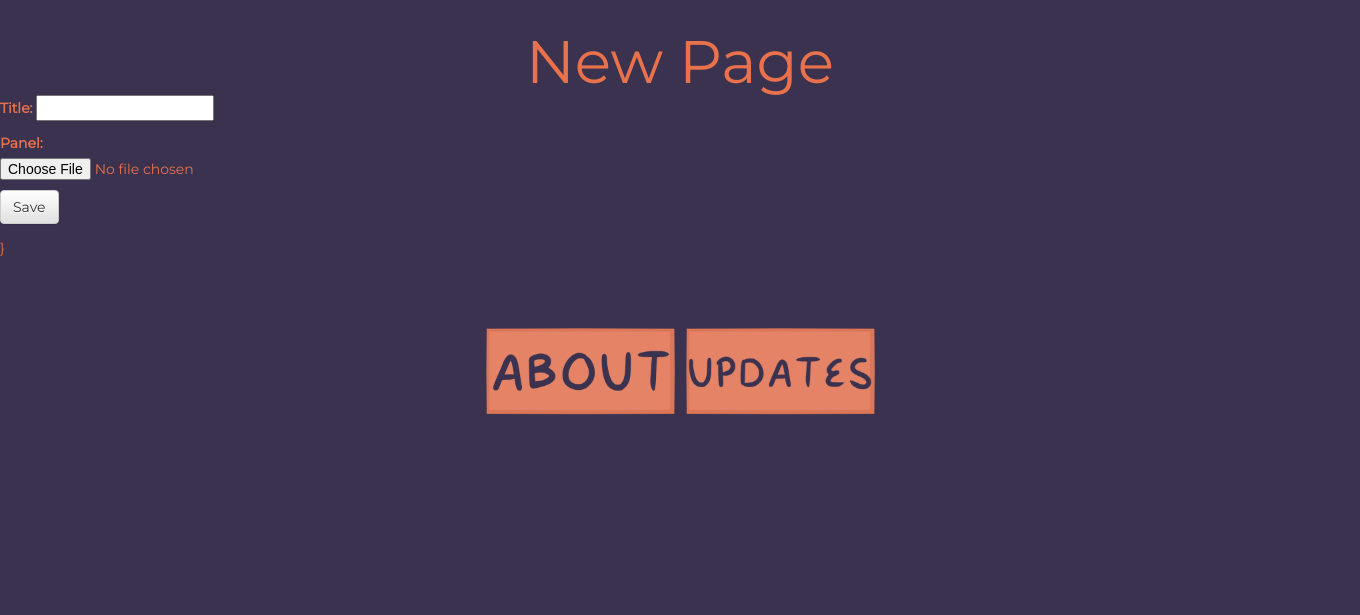
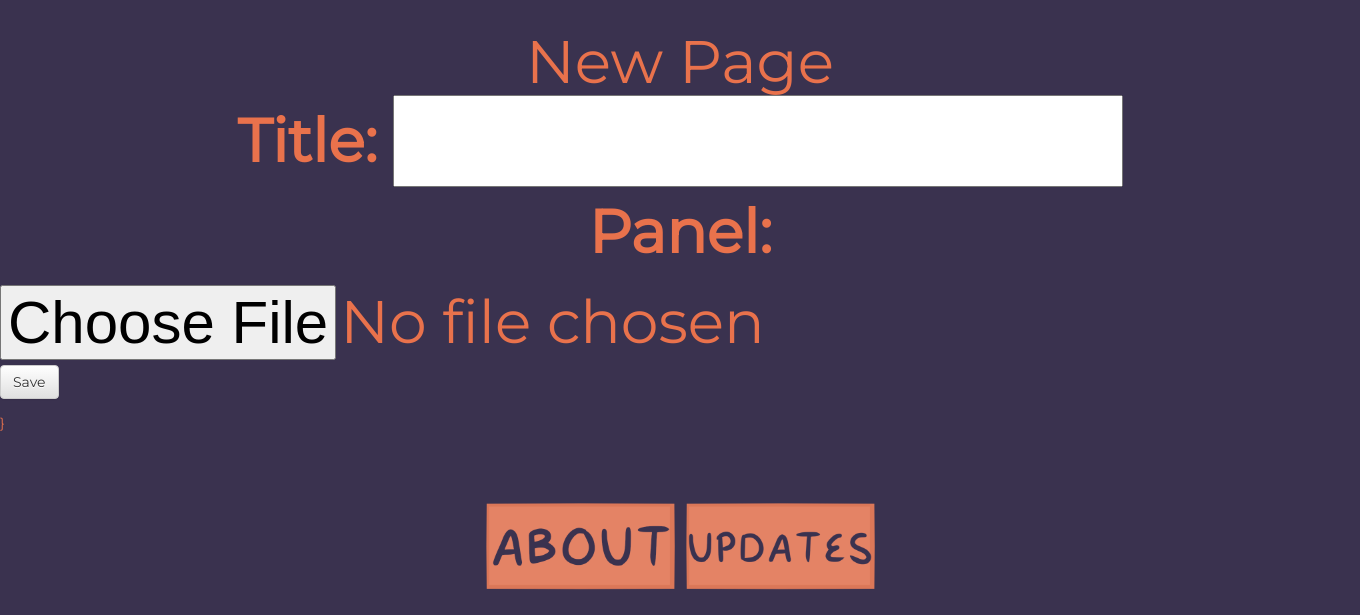
Before and after one commit to zoe013evans/WebComic, a Django app: page /page/new in a window 1360 px wide. Shown: the part 180-795 px from the top of the page. Run offline with Django 3.2, Linux system fonts and the light colour scheme; some libraries are stand-ins or nearby versions.

Commit message:
updating css

```diff
--- a/comic/static/css/comic.css
+++ b/comic/static/css/comic.css
@@ -43,6 +43,18 @@
 
 }
 
+
+p{
+
+	font-weight: 400;
+	margin: 0;
+	font-family: 'Montserrat', sans-serif;
+	font-size: 60;
+	text-align: center;
+	padding: 0;
+
+
+}
 
 
 .content-wrap{
```
